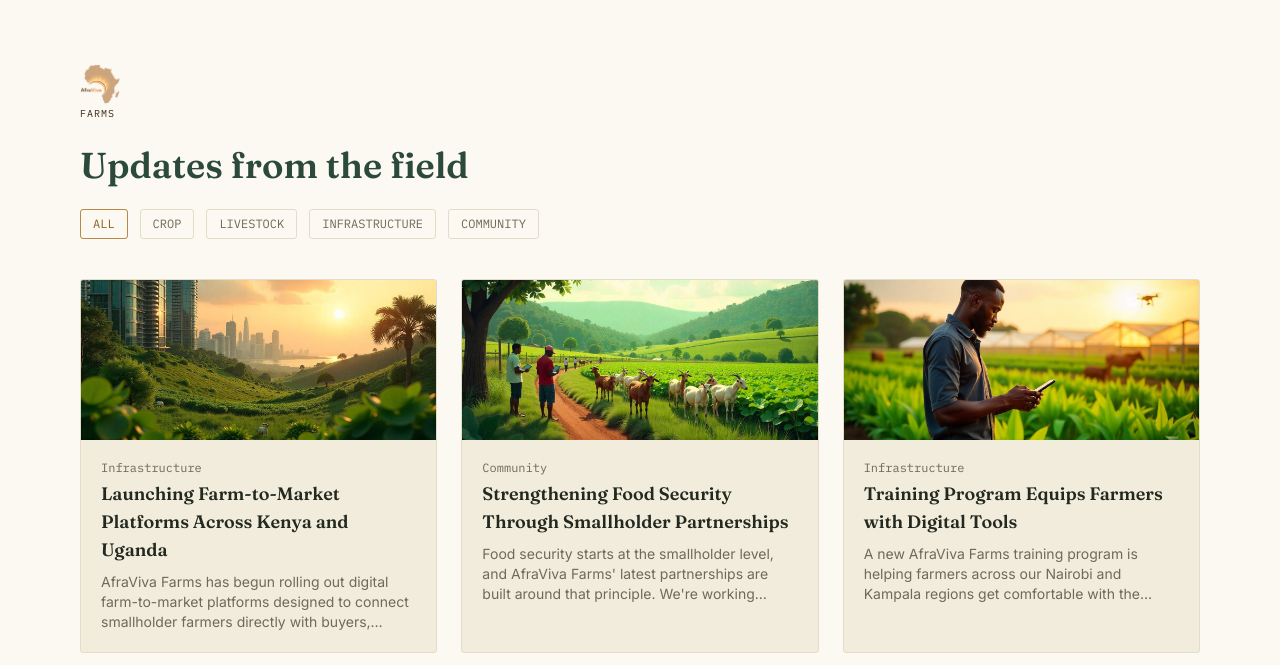
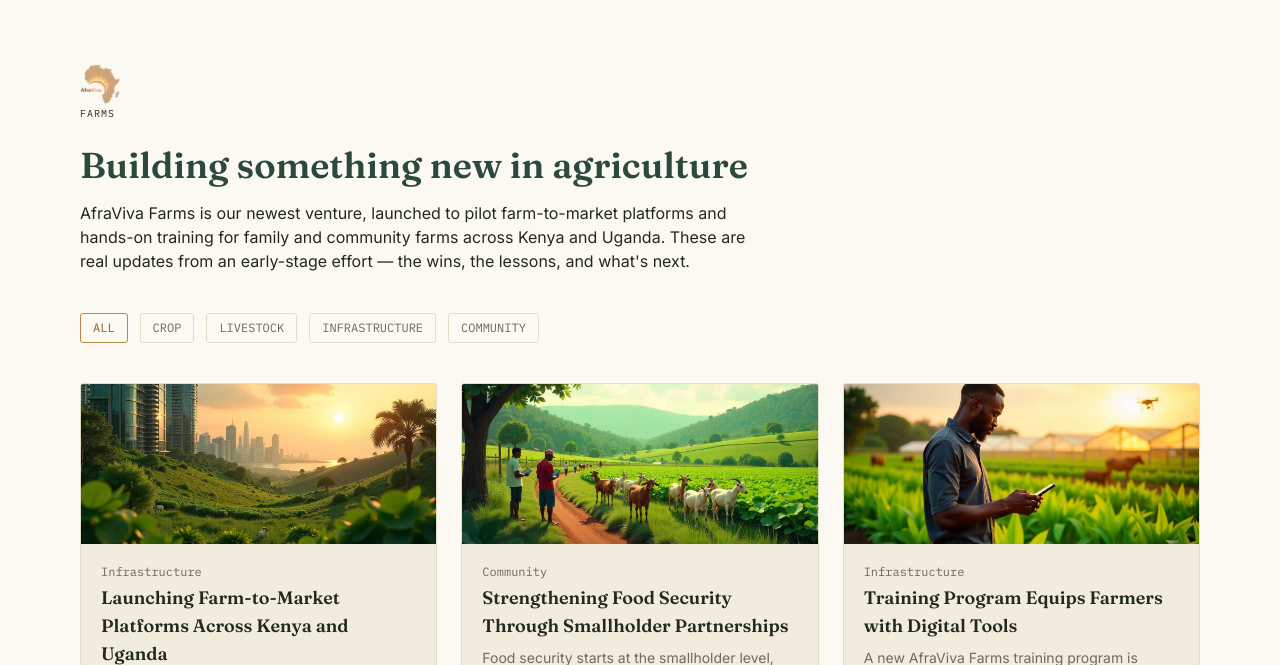
Before and after one commit to judekioko/afraviva-platform, a Django app: page /farms/ in a window 1280 px wide. Shown: the part 65-730 px from the top of the page. Run offline with Django 5.2, Linux system fonts and the light colour scheme; data comes from the database, SQL or seed files in the repository; style sheets or scripts are compiled from the project's sources.

Commit message:
Give the Farms hub a real introduction instead of a bare heading
Co-Authored-By: Claude Sonnet 5 <noreply@anthropic.com>

```diff
--- a/farms_hub/templates/farms_hub/list.html
+++ b/farms_hub/templates/farms_hub/list.html
@@ -6,7 +6,12 @@
   <div class="mb-6">
     {% include "_afraviva_logo.html" with size=40 subtitle="Farms" wordmark_size="text-2xl" %}
   </div>
-  <h1 class="font-serif text-3xl md:text-4xl font-semibold text-forest mb-6">Updates from the field</h1>
+  <h1 class="font-serif text-3xl md:text-4xl font-semibold text-forest mb-4">Building something new in agriculture</h1>
+  <p class="text-ink-soft max-w-2xl mb-10">
+    AfraViva Farms is our newest venture, launched to pilot farm-to-market platforms and
+    hands-on training for family and community farms across Kenya and Uganda. These are real
+    updates from an early-stage effort — the wins, the lessons, and what's next.
+  </p>
 
   <div class="flex gap-3 mb-10 font-mono text-xs uppercase flex-wrap">
     <a href="{% url 'farms_hub:list' %}" class="px-3 py-1.5 rounded border {% if not active_category %}border-gold text-gold-text{% else %}border-line text-muted{% endif %}">All</a>
```
